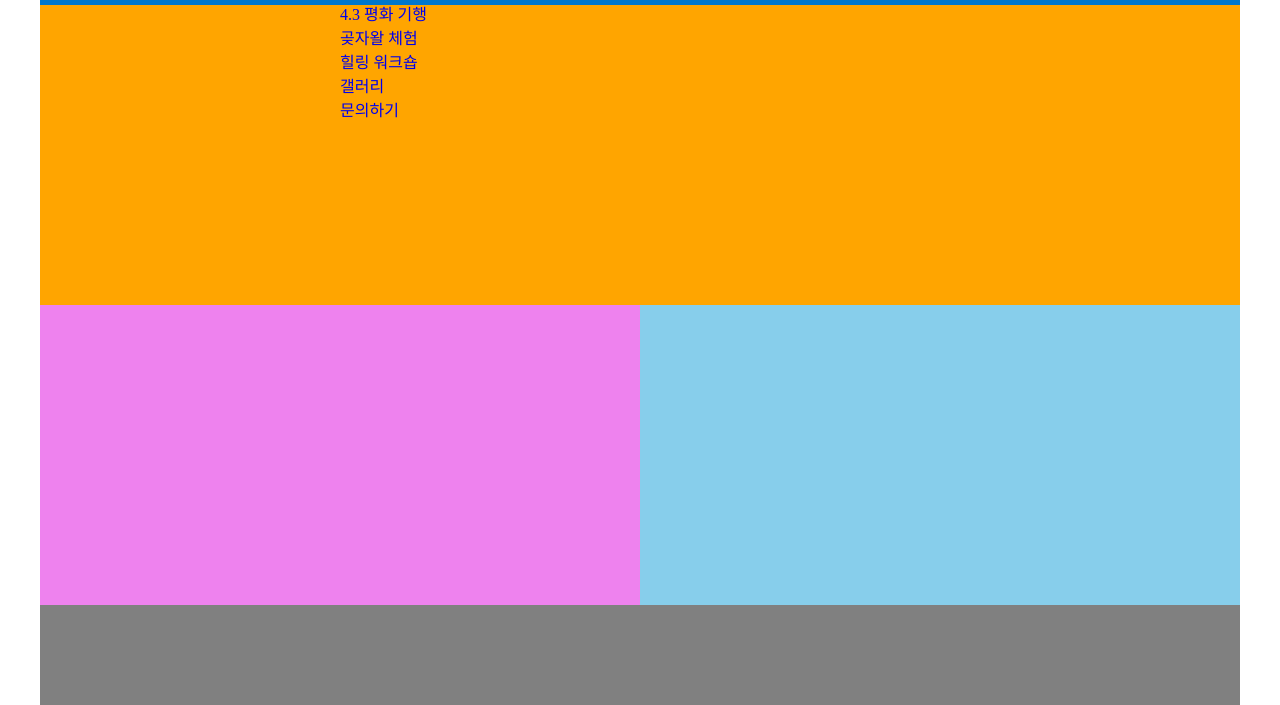
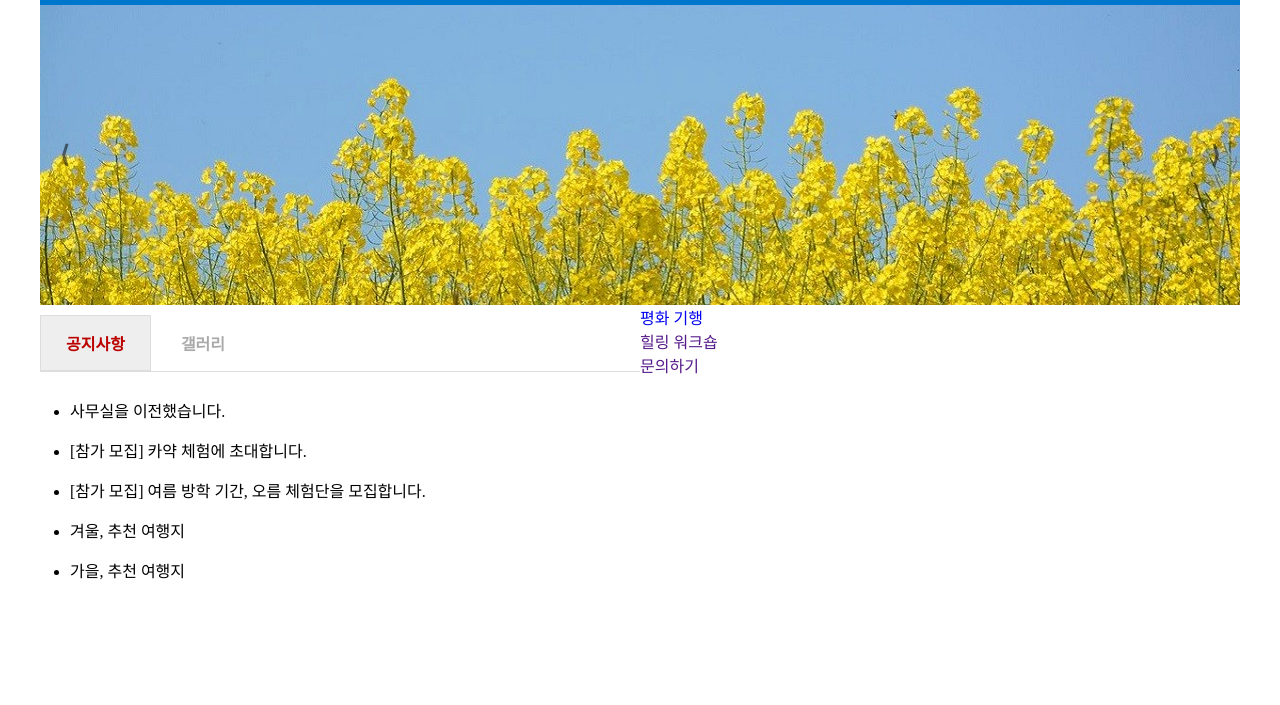
Before and after one commit to youngsoon12/website-practice, a plain HTML site: page index.html in a window 1280 px wide. Shown: the part 95-800 px from the top of the page. Drawn offline with Linux system fonts and the light colour scheme.

Commit message:
2022-06-05

```diff
--- a/css/style.css
+++ b/css/style.css
@@ -30,12 +30,106 @@ nav {
   height: 100px;
 }
 
+#topMenu {
+  height: 60px;
+}
+
+#topMenu > li {
+  float: left;
+  position: relative;
+}
+
+#topMenu > li > a {
+  display: block;
+  color: #fff;
+  font-weight: 600;
+  text-shadow: 0 1px #07c;
+  padding: 20px 60px;
+}
+
+#topMenu > li > a > span {
+  font-size: 0.5em;
+}
+
+#topMenu > li > a:hover {
+  color: #000;
+  text-shadow: 0 -1px #07c;
+}
+
+#topMenu > li > ul {
+  display: none;
+  position: absolute;
+  width: 160px;
+  background-color: rgba(255, 255, 255, 0.6);
+  left: 0;
+  margin: 0;
+  left: 20px;
+}
+
+#topMenu > li > ul > li {
+  padding: 10px 10px 10px 30px;
+}
+
+#topMenu > li > ul > li > a {
+  font-size: 14px;
+  padding: 10px;
+  color: #000;
+}
+
+#topMenu > li:hover > ul {
+  display: block;
+  z-index: 10;
+}
+#topMenu > li > ul > li > a:hover {
+  color: #f00;
+}
+
 #slideShow {
   clear: both;
   width: 100%;
   height: 300px;
-  background-color: orange;
   overflow: hidden;
+  position: relative;
+}
+#slides {
+  position: absolute;
+}
+
+#slides > img {
+  width: 100%;
+  float: left;
+}
+
+button {
+  position: absolute;
+  height: 100%;
+  top: 0;
+  border: none;
+  padding: 20px;
+  background-color: transparent;
+  color: #000;
+  font-weight: 800;
+  font-size: 24px;
+  opacity: 0.5;
+}
+
+#prev {
+  left: 0;
+}
+
+#next {
+  right: 0;
+}
+
+button:hover {
+  background-color: #222;
+  color: #fff;
+  opacity: 0.6;
+  cursor: pointer;
+}
+
+button:focus {
+  outline: 0;
 }
 
 #contents {
@@ -47,17 +141,88 @@ nav {
   float: left;
   width: 600px;
   height: 100%;
-  background-color: violet;
+  margin-top: 10px;
+}
+
+#tabMenu input[type="radio"] {
+  display: none;
+}
+
+#tabMenu label {
+  display: inline-block;
+  margin: 0 0;
+  padding: 15px 25px;
+  font-weight: 600;
+  text-align: center;
+  color: #aaa;
+  border: 1px solid transparent;
+}
+
+#tabMenu label:hover {
+  color: #222;
+  cursor: pointer;
+}
+
+#tabMenu input:checked + label {
+  color: #b00;
+  border: 1px solid #ddd;
+  background-color: #eee;
+}
+
+.tabContent {
+  display: none;
+  padding: 20px 0 0;
+  border-top: 1px solid #ddd;
+}
+
+.tabContent h2 {
+  display: none;
+}
+
+#notice ul {
+  list-style: disc;
+  margin-left: 30px;
+}
+#notice ul li {
+  font-size: 16px;
+  line-height: 2.5;
+}
+#gallery ul li {
+  display: inline;
+}
+
+#tab1:checked ~ #notice,
+#tab2:checked ~ #gallery {
+  display: block;
 }
 
 #links {
   float: left;
   width: 600px;
   height: 100%;
-  background-color: skyblue;
 }
 
-footer {
+#links ul {
+  padding: 0;
+  overflow: hidden;
+}
+/* #links ul li {
+  float: left;
+  width: 33%;
+  text-align: center;
+  margin: 10px 0;
+}
+
+#links ul li a span {
+  display: block;
+  margin: 0 auto;
+  width: 150px;
+  height: 150px;
+  border-radius: 100%;
+  border: 1px solid #ddd;
+  line-height: 150px;
+} */
+#links ul li a span footer {
   width: 100%;
   height: 100px;
   background-color: gray;
--- a/index.html
+++ b/index.html
@@ -37,12 +37,70 @@
           </ul>
         </nav>
       </header>
-      <div id="slideShow"></div>
+      <div id="slideShow">
+        <div id="slides">
+          <img src="images/photo-1.jpg" alt="" />
+          <img src="images/photo-2.jpg" alt="" />
+          <img src="images/photo-3.jpg" alt="" />
+          <button id="prev">&lang;</button>
+          <button id="next">&rang;</button>
+        </div>
+      </div>
       <div id="contents">
-        <div id="tabMenu"></div>
-        <div id="links"></div>
+        <div id="tabMenu">
+          <input type="radio" id="tab1" name="tabs" checked />
+          <label for="tab1">공지사항</label>
+          <input type="radio" id="tab2" name="tabs" />
+          <label for="tab2">갤러리</label>
+
+          <div id="notice" class="tabContent">
+            <h2>공지사항 내용입니다.</h2>
+            <ul>
+              <li>사무실을 이전했습니다.</li>
+              <li>[참가 모집] 카약 체험에 초대합니다.</li>
+              <li>[참가 모집] 여름 방학 기간, 오름 체험단을 모집합니다.</li>
+              <li>겨울, 추천 여행지</li>
+              <li>가을, 추천 여행지</li>
+            </ul>
+          </div>
+          <div id="gallery" class="tabContent">
+            <h2>갤러리 내용입니다.</h2>
+            <ul>
+              <li><img src="images/img-1.jpg" alt="" /></li>
+              <li><img src="images/img-2.jpg" alt="" /></li>
+              <li><img src="images/img-3.jpg" alt="" /></li>
+              <li><img src="images/img-1.jpg" alt="" /></li>
+              <li><img src="images/img-2.jpg" alt="" /></li>
+              <li><img src="images/img-3.jpg" alt="" /></li>
+            </ul>
+          </div>
+        </div>
+        <div id="links">
+          <ul>
+            <li>
+              <a href="#">
+                <span id="quick-icon1"></span>
+                <p>평화 기행</p>
+              </a>
+            </li>
+            <li>
+              <a href=""
+                ><span id="quick-icon2"></span>
+                <p>힐링 워크숍</p></a
+              >
+            </li>
+            <li>
+              <a href=""
+                ><span id="quick-icon3"></span>
+                <p>문의하기</p></a
+              >
+            </li>
+          </ul>
+        </div>
       </div>
       <footer></footer>
     </div>
+
+    <script src="js/slideshow.js"></script>
   </body>
 </html>
--- /dev/null
+++ b/js/slideshow.js
@@ -0,0 +1,27 @@
+var slides = document.querySelectorAll("#slides>img");
+var prev = document.getElementById("prev");
+var next = document.getElementById("next");
+
+var current = 0;
+showSlide(current);
+prev.onclick = prevSlide;
+next.onclick = nextSlide;
+
+function showSlide(n) {
+  for (var i = 0; i < slides.length; i++) {
+    slides[i].style.display = "none";
+  }
+  slides[n].style.display = "block";
+}
+
+function prevSlide() {
+  if (current > 0) current -= 1;
+  else current = slides.length - 1;
+  showSlide(current);
+}
+
+function nextSlide() {
+  if (current < slides.length - 1) current += 1;
+  else current = 0;
+  showSlide(current);
+}
```
Also changed, not shown: images/icon-1.jpg (added), images/icon-2.jpg (added), images/icon-3.jpg (added), images/img-1.jpg (added), images/img-2.jpg (added), images/img-3.jpg (added), images/photo-1.jpg (added), images/photo-2.jpg (added), images/photo-3.jpg (added), images/sns-1.png (added), images/sns-2.png (added), images/sns-3.png (added).
